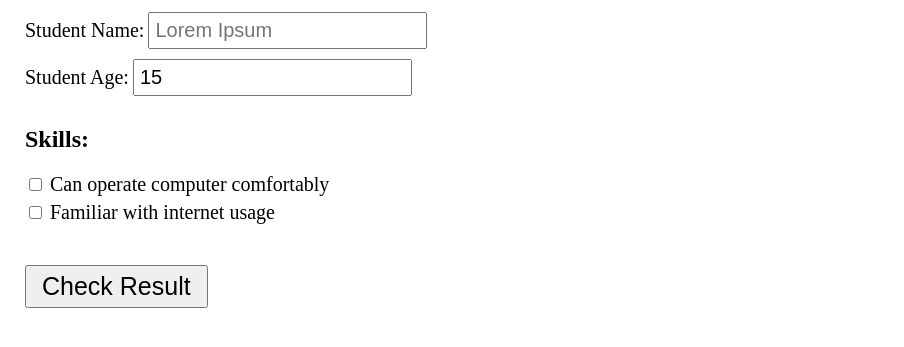
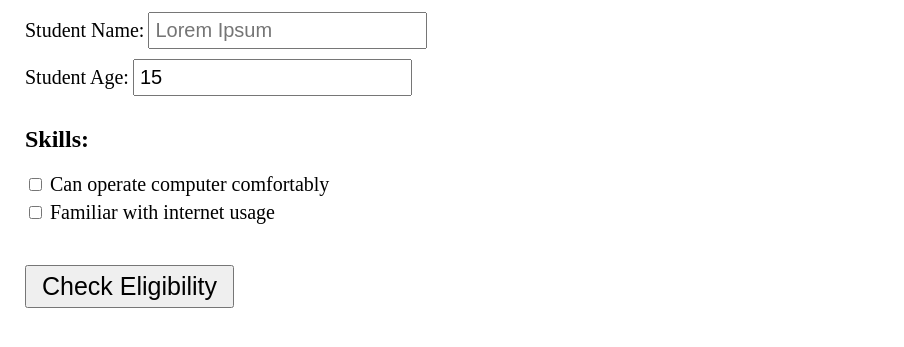
Before and after one commit to VirtualVidhya/Exercises-JS, a plain HTML site: page DOM-Events2/Q2/index.html in a window 1280 px wide. Shown: the part 113-460 px from the top of the page, without its empty margins (0-904 px from the left). Drawn offline with Linux system fonts and the light colour scheme.

Commit message:
[Update] dom-events-2 q2 content

```diff
--- a/DOM-Events2/Q2/index.html
+++ b/DOM-Events2/Q2/index.html
@@ -34,7 +34,7 @@
         <br>
         <br>
 
-        <button type="submit">Check Result</button>
+        <button type="submit">Check Eligibility</button>
     </form>
 
     <script src="app.js"></script>
```
